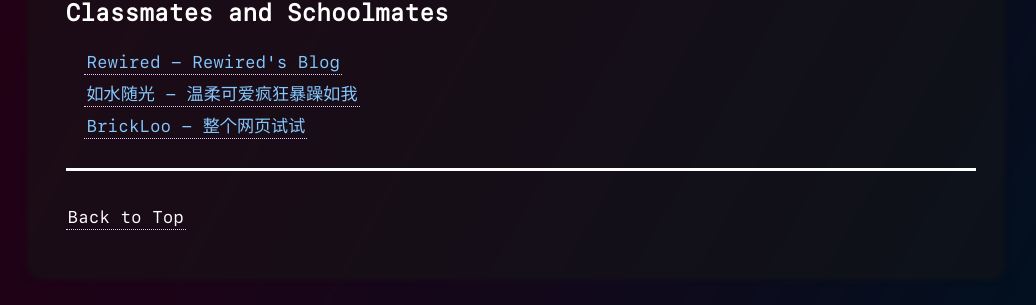
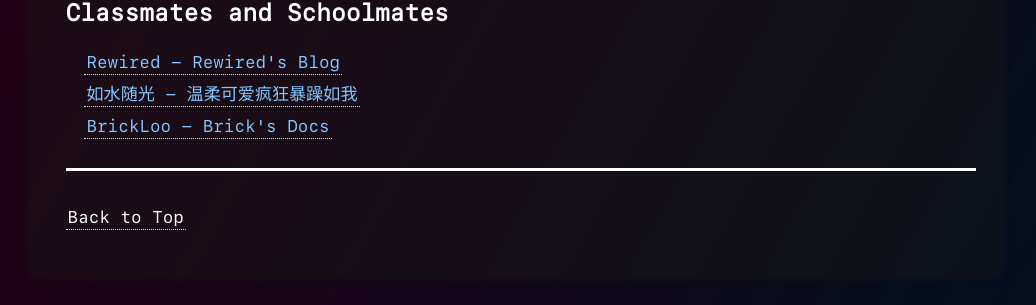
Before and after one commit to CongJyu/CongJyu.github.io, a Jekyll site: the page built from blog/friends/index.html, in a window 1280 px wide. Shown: the part 214-519 px from the top of the page, without its empty margins (124-1160 px from the left). Built offline with Jekyll 4.4.1, drawn with Linux system fonts in a browser that asks for light colours; some web fonts are replaced; comment, search, counter and statistics services are not loaded.

Commit message:
update blog pages

```diff
--- a/_config.yml
+++ b/_config.yml
@@ -48,8 +48,8 @@
       url:
 home:
   section1: <h1>Rain Chen's Blog</h1>
-  section2: <h2>Hello 2023! Wish you a nice day!</h2>
-  section3: <div class="social-links"><a class="ico-github btn" href="https://github.com/congjyu" title="View on GitHub"></a></div>
+  section2: <h3>又係新嘅一天，向 2024 打聲招呼！</h3>
+  section3:
 blog:
   cc_license: # A link to CC License of your choice.
   cc_license_image: # An image of your CC License.
--- a/blog/aboutme/index.html
+++ b/blog/aboutme/index.html
@@ -46,8 +46,6 @@
         <li>VS Code</li>
         <li>JetBrains IntelliJ IDEA</li>
         <li>JetBrains CLion</li>
-        <li>JetBrains PyCharm</li>
-        <li>JetBrains WebStorm</li>
     </ul>
 </details>
 
--- a/blog/friends/index.html
+++ b/blog/friends/index.html
@@ -16,7 +16,7 @@
     <a target="_blank" href="https://cherishqwq.github.io/newsite.github.io/index.html">
         如水随光 - 温柔可爱疯狂暴躁如我
     </a><br>
-    <a target="_blank" href="https://brick-loo.github.io">
-        BrickLoo - 整个网页试试
+    <a target="_blank" href="https://brickloo.github.io">
+        BrickLoo - Brick's Docs
     </a><br>
 </ul>
```
Also changed, not shown: 15 other files.
